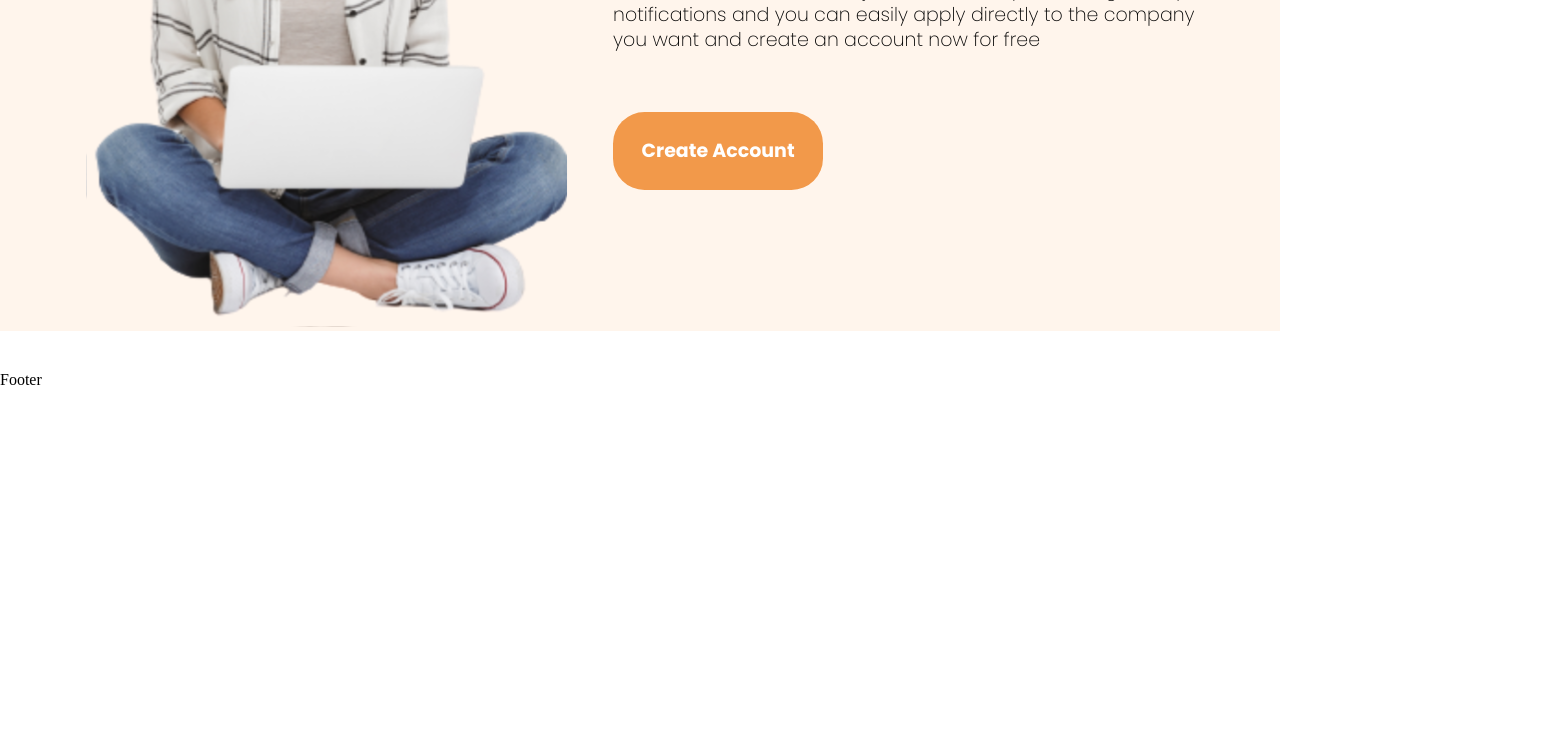
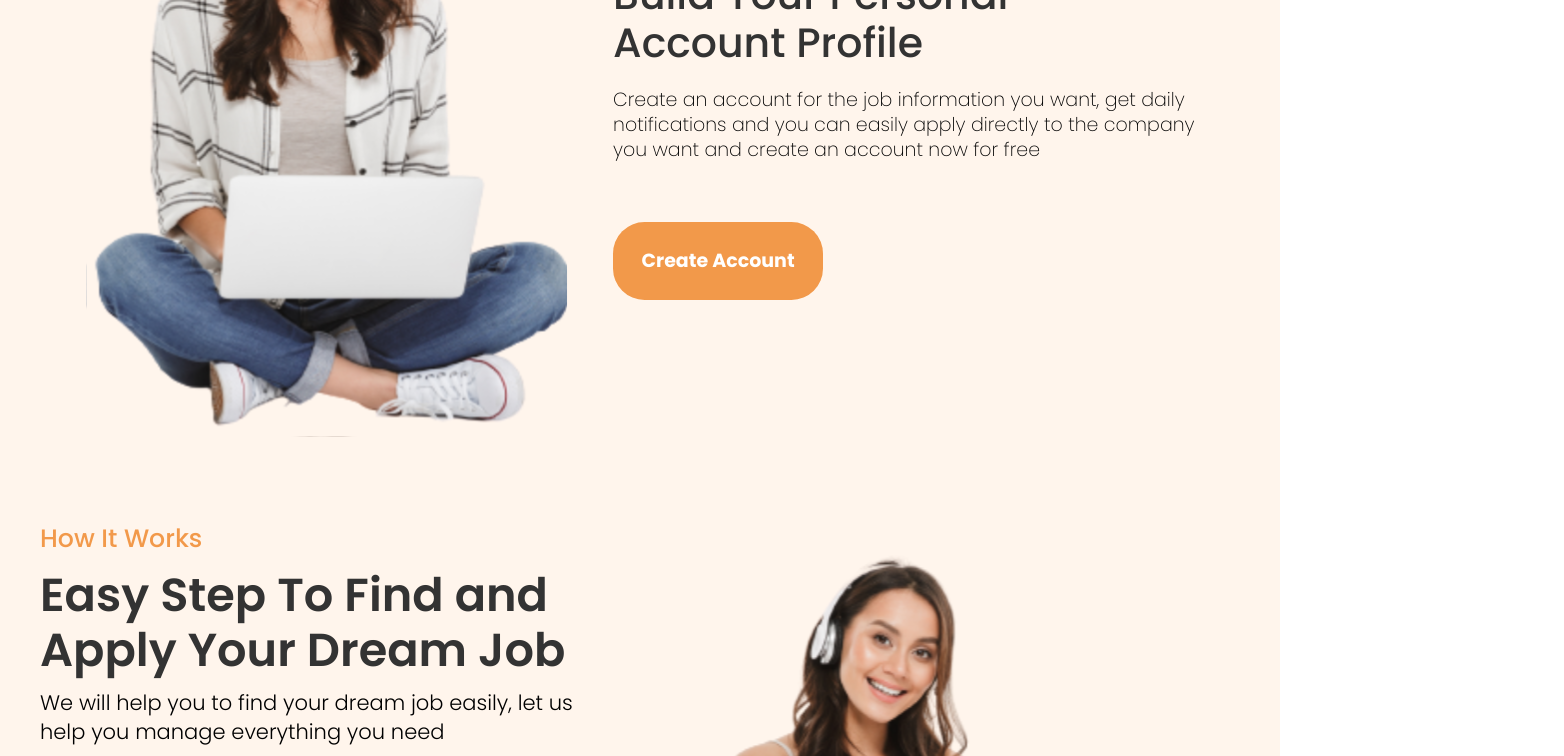
Before and after one commit to erema-amore/fullstack-project, a React (Create React App) app: page / in a window 1280 px wide. Shown: the part 2044-2800 px from the top of the page, 1564 px wide, since content can reach past the window. Before the commit the page ends 2433 px from the top, so only its background shows below. Built offline with nearby package versions, Linux system fonts and the light colour scheme.

Commit message:
adaptiv Home Page block 1

```diff
--- a/src/pages/homepage/HomePage.jsx
+++ b/src/pages/homepage/HomePage.jsx
@@ -9,7 +9,7 @@ const HomePage = () => {
   <>
     <JobDreams />
     <ChooseCategories />
-    {/* <HowItWorks /> */}
+    <HowItWorks />
    </>
    )
 
--- a/src/pages/homepage/HowItWorks.jsx
+++ b/src/pages/homepage/HowItWorks.jsx
@@ -1,8 +1,6 @@
 import React from 'react'
 import style from './howItWorks.module.css'
 import woman from '../../img/HomePage/howItWorks_beautiful-woman-listening-music-chatting-using-headphones-laptop-while-sitting-with-legs-crossed-floor-white-wall 1.svg'
-import upload from '../../img/HomePage/howItWorks_upload.svg'
-import hired from '../../img/HomePage/howItWorks_hired.svg'
 
 const HowItWorks = () => {
   return (
@@ -27,8 +25,7 @@ interview and job application</p>
             </div>
             <div className={style.howItWorks_block_1_img}>
               <img className={style.howItWorks_block_1_img_woman} src= { woman } alt="woman" />
-              <img className={style.howItWorks_block_1_img_upload} src={ upload } alt="upload" />
-              <img className={style.howItWorks_block_1_img_hired} src={ hired } alt="hired" />
+
             </div>
         </div>
 
--- a/src/pages/homepage/chooseCategories.module.css
+++ b/src/pages/homepage/chooseCategories.module.css
@@ -100,7 +100,7 @@
     display: flex;
     justify-content: space-evenly;
     align-items: center;
-    margin: 40px;
+    padding: 40px;
 }
 
 
--- a/src/pages/homepage/howItWorks.module.css
+++ b/src/pages/homepage/howItWorks.module.css
@@ -16,6 +16,7 @@
 
 .howItWorks_container {
     background: #FFF5EC;
+    padding: 40px;
 
 }
 
--- a/src/pages/homepage/jobDreams.module.css
+++ b/src/pages/homepage/jobDreams.module.css
@@ -144,6 +144,7 @@
     flex-direction: column;
     align-items: center;
     justify-content: space-evenly;
+    margin: 40px;
 }
 
 
@@ -364,6 +365,7 @@
 
     .jobDreams_block_2_list {
         gap: 5px;
+
     }
 
     .jobDreams_block_2_txt {
```
Also changed, not shown: src/img/HomePage/howItWorks_hired.svg (deleted), src/img/HomePage/howItWorks_upload.svg (deleted).
